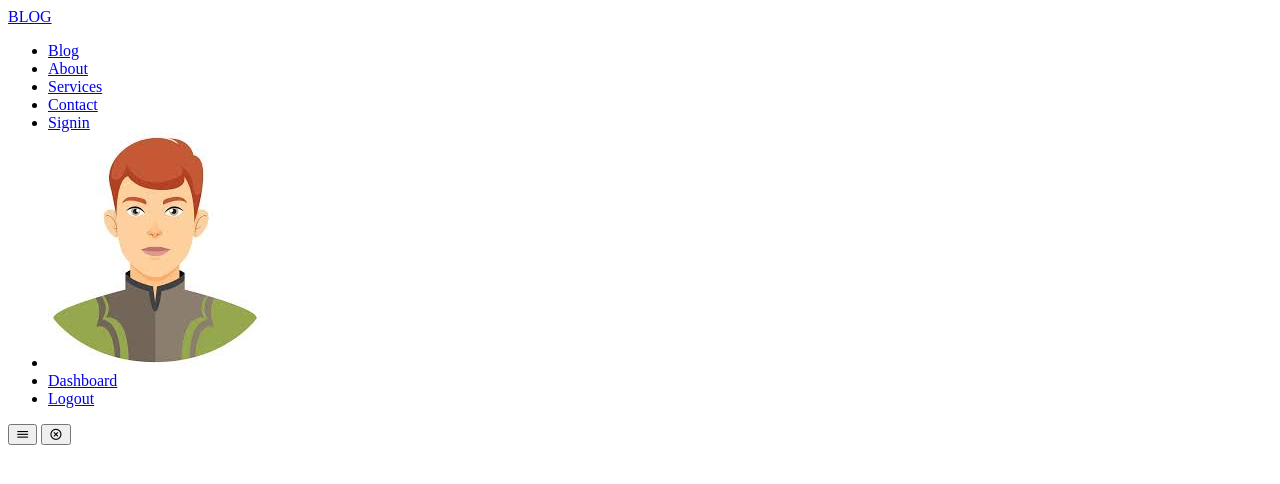
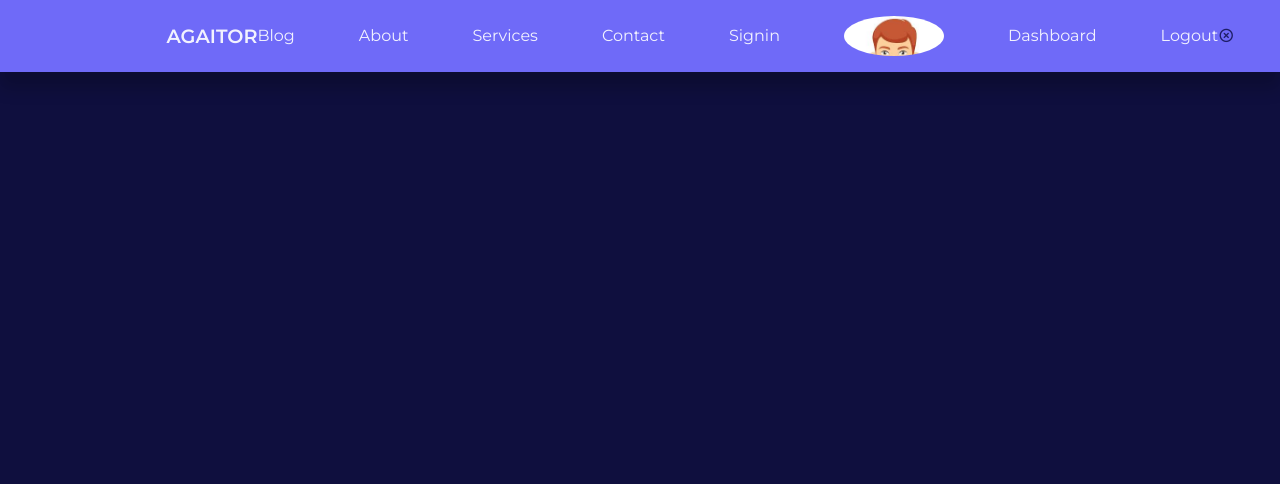
Before and after one commit to NkululekoEmihle/blog_website, a plain HTML site: page index.html in a window 1280 px wide. Drawn offline with nearby package versions, Linux system fonts and the light colour scheme.

Commit message:
latest updates

```diff
--- a/index.html
+++ b/index.html
@@ -6,13 +6,15 @@
     <title>Responsive Multipage Blog website</title>
     <!--CUSTOMER STYLESHEET-->
     <link rel="stylesheet" href="./style.css">
+    <link href="https://fonts.googleapis.com/css2?family=Montserrat:ital,wght@0,100..900;1,100..900&display=swap" rel="stylesheet">
     <!--Iconscout CDN-->
-    <link rel="stylesheet" href="https://unicons.iconscout.com/release/v4.0.8/css/line.css"></head>
+    <link rel="stylesheet" href="https://unicons.iconscout.com/release/v4.0.8/css/line.css">
+</head>
 <body>
     <nav>
         <div class="container nav__container">
-            <a href="index.html" class="nav__logo">BLOG</a>
-            <ul class="mav_items">
+            <a href="index.html" class="nav__logo">AGAITOR</a>
+            <ul class="nav__items">
                 <li><a href="blog.html">Blog</a></li>
                 <li><a href="about.html">About</a></li>
                 <li><a href="services.html">Services</a></li>
@@ -29,6 +31,7 @@
             </ul>
             <button id="open__nav-btn"><i class="uil uil-bars"></i></button>
             <button id="close__nav-btn"><i class="uil uil-times-circle"></i></button>
+            <i class="uil uil-times-circle"></i>
         </div>
     </nav>
     <!--===============END OF NAV-->
--- a/style.css
+++ b/style.css
@@ -26,3 +26,112 @@
     --card-border-radius-5:5rem;
 
 }
+*{
+     margin:0;
+     padding:0;
+    outline: 0;
+    border: 5;
+    appearance: 5;
+    list-style: none;
+    text-decoration: none;
+}
+body{
+    font-family: "Montserrat", sans-serif;
+    line-height: 1.6;
+    color: var(--color-grey-900);
+    overflow-x: hidden;
+    background: var(--color-bg);
+    font-size: 0.9;
+}
+.container{
+     width: var(--container--width-lg);
+     max-width: 1800px;
+     margin-inline: auto;
+}
+section{
+    margin-top: 3rem;
+    width: 100vw;
+}
+h1,h2,h3,h4,h5{
+    color: var(--color-white);
+    line-height: 1.3;
+}
+h1{
+    font-size: 3rem;
+    margin: 1rem 0;
+}
+h2{
+    font-size: 1.7rem;
+    margin: 1rem 0;
+}
+h3{
+    font-size: 1.1rem;
+    image-rendering: 0.8rem 0 0.5rem;
+}
+h4{
+    font-size: 1rem;
+}
+a{
+    color: var(--color-white);
+    transition: var(--transition);
+}
+img{
+    display: block;
+    width: 100px;
+    object-fit: cover;
+}
+
+nav{
+    background: var(--color-primaty);
+    width: 100vw;
+    height: 4.5rem;
+    position: fixed;
+    top: 0;
+    z-index: 10;
+    box-shadow: 0 1rem 1rem rgba(0,0,0,0.2);
+}
+nav button{
+    display: none;
+
+}
+.nav__container{
+    height: 100%;
+    display: flex;
+    align-items: center;
+    justify-content: space-between;
+}
+.avatar{
+    width: 100%;
+    height: 2.5rem;
+    border-radius: 50%;
+    overflow: hidden;
+    border: 0rem solid var(--color-bg);
+}
+.nav__logo{
+    font-size: 1.2rem;
+    font-weight: 600;
+}
+.nav__items{
+    display: flex;
+    align-items: center;
+    gap: 4rem;
+}
+.nav__profile{
+    position: relative;
+    cursor: pointer;
+}
+.nav__items ul {
+    position: relative;
+    top: 125%;
+    right: 0;
+    display: flex;
+    flex-direction: column;
+    box-shadow: 0 3rem 3rem rgba(0,0,0,0.4);
+
+}
+.nav__items ul li a{
+    padding: 1rem;
+    background: var(--color-grey-900);
+    display: block;
+    width: 100%;
+}
```
